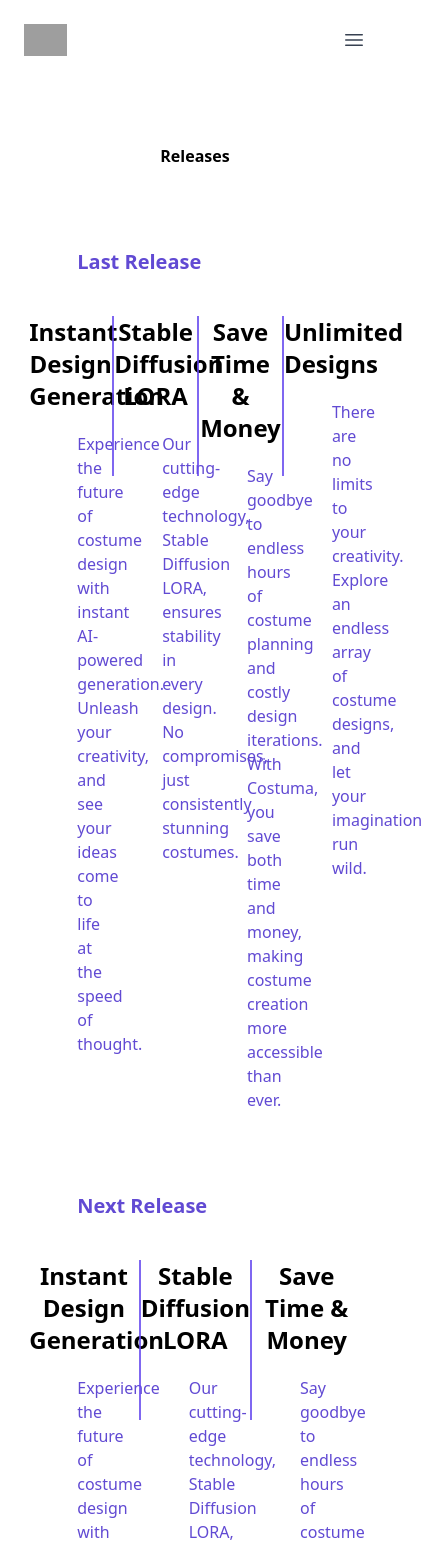
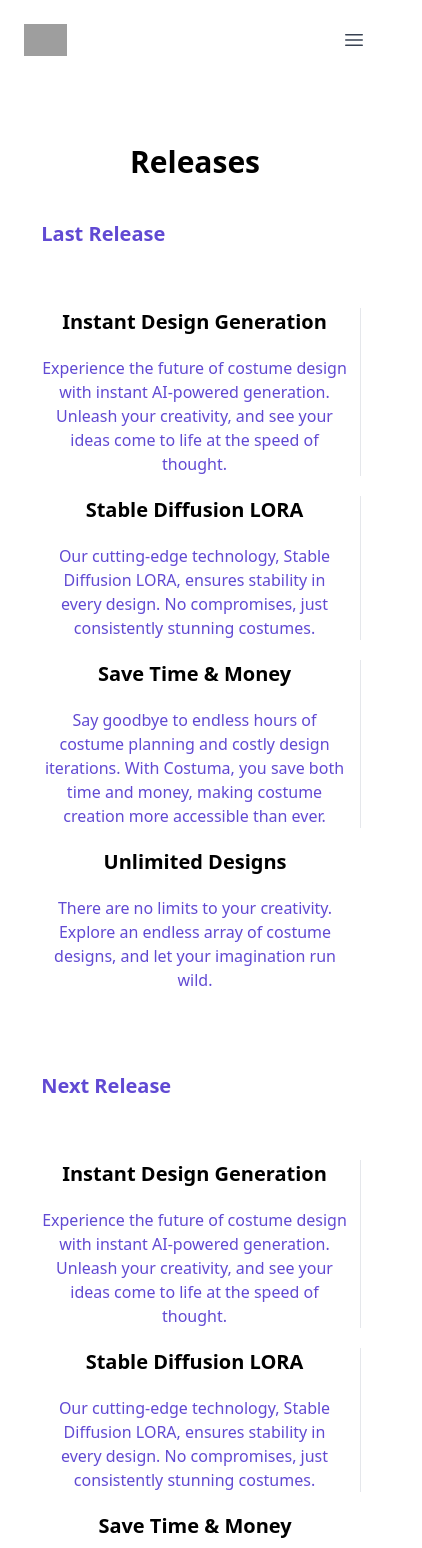
Before and after one commit to rajitha-00/costuma-eb, a React (Create React App) app: page /releases in a window 390 px wide. Shown: the top 1548 px of the page, 422 px wide, since content can reach past the window. Built offline with nearby package versions, Linux system fonts and the light colour scheme; grey boxes are pictures that could not be loaded.

Commit message:
mobile done

```diff
--- a/src/components/Footer.jsx
+++ b/src/components/Footer.jsx
@@ -10,7 +10,7 @@
           <div className="flex flex-wrap text-center lg:text-left">
             <div className="w-full lg:w-6/12 px-4">
               <h4 className="text-3xl font-semibold">Let's keep in touch!</h4>
-              <h5 className="text-lg mt-0 mb-2 text-blueGray-600">
+              <h5 className="text-lg mt-0 mb-2 text-blueGray-600 mt-5">
                 Find us on any of these platforms, we respond 1-2 business days.
               </h5>
             </div>
@@ -23,7 +23,7 @@
                   <ul className="list-unstyled">
                     <li>
                       <Link
-                      to="/aboutus"
+                      to="/about"
                       className="text-blueGray-600 hover:text-blueGray-800 font-semibold block pb-2 text-sm"
                       >
                       About Us
@@ -33,25 +33,9 @@
                     <li>
                       <a
                         className="text-blueGray-600 hover:text-blueGray-800 font-semibold block pb-2 text-sm"
-                        href="#gfer"
-                      >
-                        Blog
-                      </a>
-                    </li>
-                    <li>
-                      <a
-                        className="text-blueGray-600 hover:text-blueGray-800 font-semibold block pb-2 text-sm"
-                        href="#edrthrth"
+                        href="https://github.com/rajitha-00/costuma-web"
                       >
                         Github
-                      </a>
-                    </li>
-                    <li>
-                      <a
-                        className="text-blueGray-600 hover:text-blueGray-800 font-semibold block pb-2 text-sm"
-                        href="#erg"
-                      >
-                        Free Products
                       </a>
                     </li>
                   </ul>
--- a/src/views/About.jsx
+++ b/src/views/About.jsx
@@ -4,15 +4,15 @@
   return (
     <>
       <section id="about" className='about p-20'>
-        <h3 className='text-md font-semibold text-center md:text-6xl'>Who we are</h3>
-        <div className="flex justify-center items-center mt-20 mx-auto lg:w-[90%]">
+        <h3 className='text-md font-semibold text-center text-3xl md:text-6xl'>Who we are</h3>
+        <div className="flex flex-wrap justify-center items-center mt-20 mx-auto lg:w-[90%]">
 
           <div className=" lg:w-1/2">
           <ReactPlayer url='https://www.youtube.com/watch?v=LXb3EKWsInQ' />
           </div>
           <div className="textContainer lg:w-1/2 z-50">
 
-            <h1 className='md:text-4xl text-[#614AD3] font-bold mt-4 z-50'>
+            <h1 className='md:text-4xl text-center md:text-start text-[#614AD3] font-bold mt-4 z-50'>
             At Costuma, we're not just a brand; we're a creative revolution.
             We believe in the magic that happens when creativity meets technology,
             and it's our passion to bring that magic to life through costume design.
@@ -20,13 +20,13 @@
             <h3 className='text-md font-semibold mt-10'>What We Offer</h3>
             <ul className='mt-'>
               <li>
-                <h2 className='text-black text-xl mt-5'>AI-Powered Costume Generation</h2>
+                <h2 className='text-black md:text-xl mt-5'>AI-Powered Costume Generation</h2>
               </li>
               <li>
-                <h2 className='text-black text-xl mt-5'>Costuma Marketplace</h2>
+                <h2 className='text-black md:text-xl mt-5'>Costuma Marketplace</h2>
               </li>
               <li>
-                <h2 className='text-black text-xl mt-5'>News and Updates</h2>
+                <h2 className='text-black md:text-xl mt-5'>News and Updates</h2>
               </li>
             </ul>
           </div>
--- a/src/views/Design.jsx
+++ b/src/views/Design.jsx
@@ -9,23 +9,23 @@
         <div className="bgLeft absolute z-0 -top-20">
           <img src={Bg} className='w-full left-0  ' alt="" />
         </div>
-        <div className="flex justify-center items-center mx-auto">
+        <div className="flex flex-wrap justify-center items-center mx-auto">
 
-          <div className=" bg-white">
+          <div className="  z-50">
             <img src={DesignImg} className='z-50  ' alt="" />
           </div>
-          <div className="textContainer">
+          <div className="textContainer z-50">
             <h3 className='text-md font-semibold'>Design Process</h3>
-            <h1 className='md:text-6xl text-[#614AD3] font-bold mt-4'>
+            <h1 className='text-2xl text-center md:text-start md:text-6xl text-[#614AD3] font-bold mt-4'>
                 Easy than you think,
                 <br />
                 Use your prompt.
                 <br />
                 Make it happen!
             </h1>
-            <h2 className='text-[#614AD3] text-xl mt-10'> <span className='font-semibold text-black'>Step 1: </span>Input your amazing prompt to generate costumes.</h2>
-            <h2 className='text-[#614AD3] text-xl mt-5'> <span className='font-semibold text-black'>Step 2: </span>Select a design that you want to proceed.</h2>
-            <h2 className='text-[#614AD3] text-xl mt-5'> <span className='font-semibold text-black'>Step 3: </span>If you not satisfied, change the prompt or re-generate designs.</h2>
+            <h2 className='text-[#614AD3] md:text-xl mt-10'> <span className='font-semibold text-black'>Step 1: </span>Input your amazing prompt to generate costumes.</h2>
+            <h2 className='text-[#614AD3] md:text-xl mt-5'> <span className='font-semibold text-black'>Step 2: </span>Select a design that you want to proceed.</h2>
+            <h2 className='text-[#614AD3] md:text-xl mt-5'> <span className='font-semibold text-black'>Step 3: </span>If you not satisfied, change the prompt or re-generate designs.</h2>
           </div>
         </div>
       </section>
--- a/src/views/Releses.jsx
+++ b/src/views/Releses.jsx
@@ -4,52 +4,48 @@
   return (
     <>
       <section id="releases" className='mt-36 pb-20'>
-        <h1 className='text-center md:text-8xl font-bold '>
+        <h1 className='text-center text-3xl md:text-8xl font-bold '>
           Releases
         </h1>
         <div className="w-[85%] mx-auto ">
 
-          <div className="textContainer px-12">
-            <h3 className='text-md font-semibold text-[#614AD3] mt-20 text-xl'>Last Release</h3>
+          <div className="textContainer px-3 lg:px-12">
+            <h3 className='text-md font-semibold text-[#614AD3] mt-10 md:mt-20 text-xl'>Last Release</h3>
           </div>
-          <div className="flex mt-10">
-            <div className="cardContainer text-center w-[25%]">
-              <h1 className='text-2xl font-semibold'>Instant Design Generation</h1>
-              <p className='text-[#614AD3] mt-5 px-12'>Experience the future of costume design with instant AI-powered generation. Unleash your creativity, and see your ideas come to life at the speed of thought.</p>
+          <div className="grid grid-cols-1 md:grid-cols-4 mt-10">
+            <div className="cardContainer text-center border-r mt-5 md:border-r-2">
+              <h1 className='lg:text-2xl text-xl font-semibold'>Instant Design Generation</h1>
+              <p className='text-[#614AD3] mt-5 px-3 lg:px-12'>Experience the future of costume design with instant AI-powered generation. Unleash your creativity, and see your ideas come to life at the speed of thought.</p>
             </div>
-            <div className="vertical-line"></div>
-            <div className="cardContainer text-center w-[25%]">
-              <h1 className='text-2xl font-semibold'>Stable Diffusion LORA </h1>
-              <p className='text-[#614AD3]  mt-5 px-12'>Our cutting-edge technology, Stable Diffusion LORA, ensures stability in every design. No compromises, just consistently stunning costumes.</p>
+            <div className="cardContainer text-center border-r  mt-5 md:border-r-2">
+              <h1 className='lg:text-2xl text-xl font-semibold'>Stable Diffusion LORA</h1>
+              <p className='text-[#614AD3]  mt-5 px-3 lg:px-12'>Our cutting-edge technology, Stable Diffusion LORA, ensures stability in every design. No compromises, just consistently stunning costumes.</p>
             </div>
-            <div className="vertical-line"></div>
-            <div className="cardContainer text-center w-[25%]">
-              <h1 className='text-2xl font-semibold'>Save Time & Money</h1>
-              <p className='text-[#614AD3]  mt-5 px-12'>Say goodbye to endless hours of costume planning and costly design iterations. With Costuma, you save both time and money, making costume creation more accessible than ever.</p>
+            <div className="cardContainer text-center border-r  mt-5 md:border-r-2">
+              <h1 className='lg:text-2xl text-xl font-semibold'>Save Time & Money</h1>
+              <p className='text-[#614AD3]  mt-5 px-3 lg:px-12'>Say goodbye to endless hours of costume planning and costly design iterations. With Costuma, you save both time and money, making costume creation more accessible than ever.</p>
             </div>
-            <div className="vertical-line"></div>
-            <div className="cardContainer text-center w-[25%]">
-              <h1 className='text-2xl font-semibold'>Unlimited Designs</h1>
-              <p className='text-[#614AD3]  mt-5 px-12'>There are no limits to your creativity. Explore an endless array of costume designs, and let your imagination run wild.</p>
+            <div className="cardContainer text-center  mt-5 ">
+              <h1 className='lg:text-2xl text-xl font-semibold'>Unlimited Designs</h1>
+              <p className='text-[#614AD3]  mt-5 px-3 lg:px-12'>There are no limits to your creativity. Explore an endless array of costume designs, and let your imagination run wild.</p>
             </div>
           </div>
-          <div className="textContainer px-12">
+
+          <div className="textContainer px-3 lg:px-12">
             <h3 className='text-md font-semibold text-[#614AD3] mt-20 text-xl'>Next Release</h3>
           </div>
-          <div className="flex mt-10">
-            <div className="cardContainer text-center w-[33%]">
-              <h1 className='text-2xl font-semibold'>Instant Design Generation</h1>
-              <p className='text-[#614AD3] mt-5 px-12'>Experience the future of costume design with instant AI-powered generation. Unleash your creativity, and see your ideas come to life at the speed of thought.</p>
+          <div className="grid grid-cols-1 md:grid-cols-3 mt-10">
+            <div className="cardContainer text-center border-r  mt-5 md:border-r-2">
+              <h1 className='lg:text-2xl text-xl font-semibold'>Instant Design Generation</h1>
+              <p className='text-[#614AD3] mt-5 px-3 lg:px-12'>Experience the future of costume design with instant AI-powered generation. Unleash your creativity, and see your ideas come to life at the speed of thought.</p>
             </div>
-            <div className="vertical-line"></div>
-            <div className="cardContainer text-center w-[33%]">
-              <h1 className='text-2xl font-semibold'>Stable Diffusion LORA </h1>
-              <p className='text-[#614AD3]  mt-5 px-12'>Our cutting-edge technology, Stable Diffusion LORA, ensures stability in every design. No compromises, just consistently stunning costumes.</p>
+            <div className="cardContainer text-center border-r  mt-5 md:border-r-2">
+              <h1 className='lg:text-2xl text-xl font-semibold'>Stable Diffusion LORA </h1>
+              <p className='text-[#614AD3]  mt-5 px-3 lg:px-12'>Our cutting-edge technology, Stable Diffusion LORA, ensures stability in every design. No compromises, just consistently stunning costumes.</p>
             </div>
-            <div className="vertical-line"></div>
-            <div className="cardContainer text-center w-[33%]">
-              <h1 className='text-2xl font-semibold'>Save Time & Money</h1>
-              <p className='text-[#614AD3]  mt-5 px-12'>Say goodbye to endless hours of costume planning and costly design iterations. With Costuma, you save both time and money, making costume creation more accessible than ever.</p>
+            <div className="cardContainer text-center  mt-5 ">
+              <h1 className='lg:text-2xl text-xl font-semibold'>Save Time & Money</h1>
+              <p className='text-[#614AD3]  mt-5 px-3 lg:px-12'>Say goodbye to endless hours of costume planning and costly design iterations. With Costuma, you save both time and money, making costume creation more accessible than ever.</p>
             </div>
 
           </div>
```
Also changed, not shown: src/views/Marketplace.jsx (+10 -10 lines), src/views/WhatsNew.jsx (+18 -18 lines).
